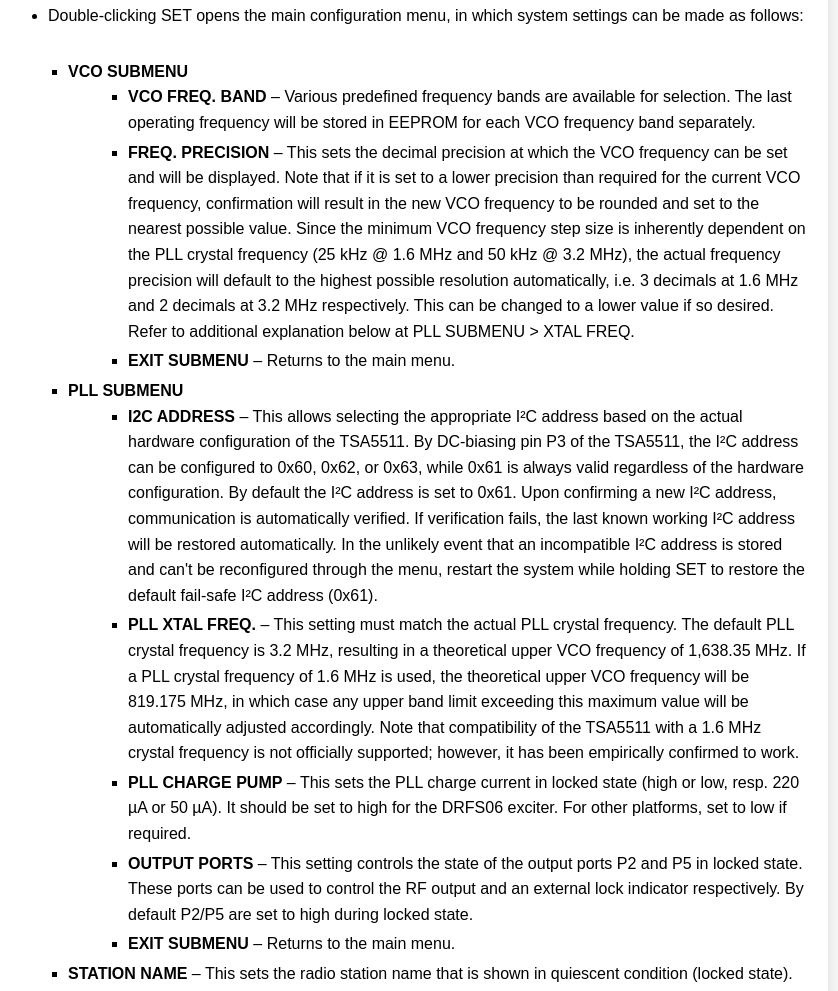
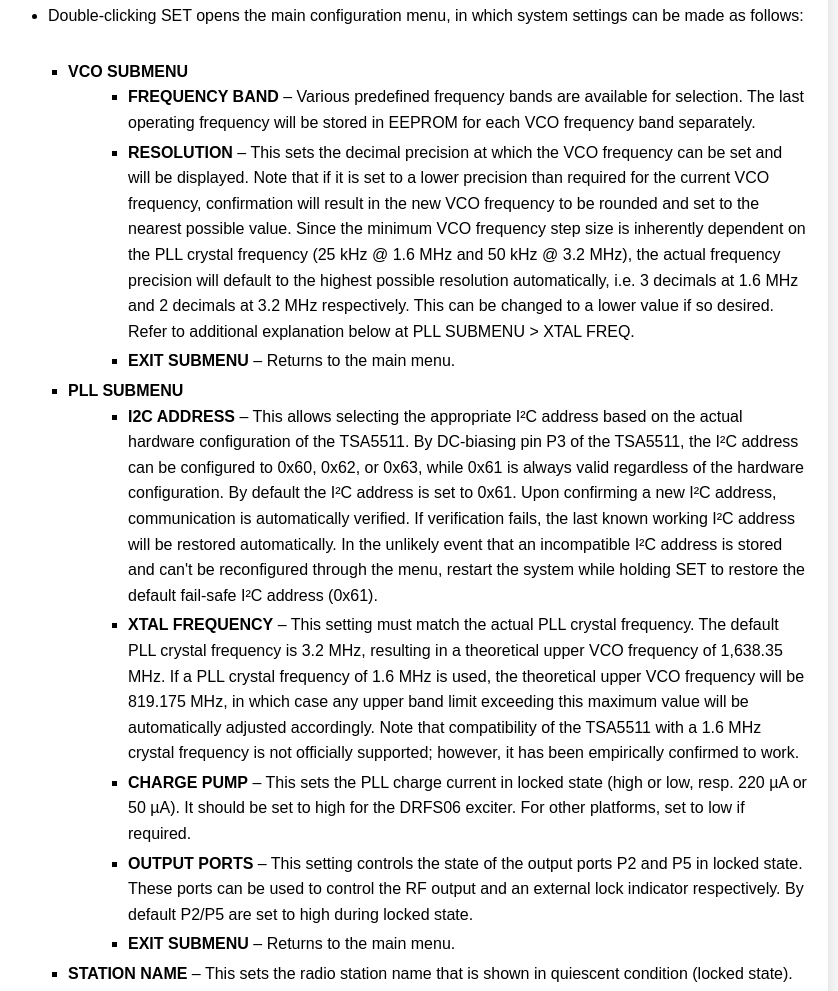
Before and after one commit to SpiderBlocker/TSA5511_PLL_Controller_Arduino, a plain HTML site: page index.html in a window 1280 px wide. Shown: the part 775-1766 px from the top of the page, without its empty margins (232-1070 px from the left). Drawn offline with Linux system fonts and the light colour scheme.

Commit message:
Update index.html

```diff
--- a/index.html
+++ b/index.html
@@ -58,16 +58,16 @@
         <ul class="submenu menu-description">
             <li><strong>VCO SUBMENU</strong>
                 <ul class="submenu">
-                    <li><strong>VCO FREQ. BAND</strong> – Various predefined frequency bands are available for selection. The last operating frequency will be stored in EEPROM for each VCO frequency band separately.</li>
-                    <li><strong>FREQ. PRECISION</strong> – This sets the decimal precision at which the VCO frequency can be set and will be displayed. Note that if it is set to a lower precision than required for the current VCO frequency, confirmation will result in the new VCO frequency to be rounded and set to the nearest possible value. Since the minimum VCO frequency step size is inherently dependent on the PLL crystal frequency (25 kHz @ 1.6 MHz and 50 kHz @ 3.2 MHz), the actual frequency precision will default to the highest possible resolution automatically, i.e. 3 decimals at 1.6 MHz and 2 decimals at 3.2 MHz respectively. This can be changed to a lower value if so desired. Refer to additional explanation below at PLL SUBMENU > XTAL FREQ.</li>
+                    <li><strong>FREQUENCY BAND</strong> – Various predefined frequency bands are available for selection. The last operating frequency will be stored in EEPROM for each VCO frequency band separately.</li>
+                    <li><strong>RESOLUTION</strong> – This sets the decimal precision at which the VCO frequency can be set and will be displayed. Note that if it is set to a lower precision than required for the current VCO frequency, confirmation will result in the new VCO frequency to be rounded and set to the nearest possible value. Since the minimum VCO frequency step size is inherently dependent on the PLL crystal frequency (25 kHz @ 1.6 MHz and 50 kHz @ 3.2 MHz), the actual frequency precision will default to the highest possible resolution automatically, i.e. 3 decimals at 1.6 MHz and 2 decimals at 3.2 MHz respectively. This can be changed to a lower value if so desired. Refer to additional explanation below at PLL SUBMENU > XTAL FREQ.</li>
                     <li><strong>EXIT SUBMENU</strong> – Returns to the main menu.</li>
                 </ul>
             </li>
             <li><strong>PLL SUBMENU</strong>
                 <ul class="submenu">
                     <li><strong>I2C ADDRESS</strong> – This allows selecting the appropriate I²C address based on the actual hardware configuration of the TSA5511. By DC-biasing pin P3 of the TSA5511, the I²C address can be configured to 0x60, 0x62, or 0x63, while 0x61 is always valid regardless of the hardware configuration. By default the I²C address is set to 0x61. Upon confirming a new I²C address, communication is automatically verified. If verification fails, the last known working I²C address will be restored automatically. In the unlikely event that an incompatible I²C address is stored and can't be reconfigured through the menu, restart the system while holding SET to restore the default fail-safe I²C address (0x61). </li>
-                    <li><strong>PLL XTAL FREQ.</strong> – This setting must match the actual PLL crystal frequency. The default PLL crystal frequency is 3.2 MHz, resulting in a theoretical upper VCO frequency of 1,638.35 MHz. If a PLL crystal frequency of 1.6 MHz is used, the theoretical upper VCO frequency will be 819.175 MHz, in which case any upper band limit exceeding this maximum value will be automatically adjusted accordingly. Note that compatibility of the TSA5511 with a 1.6 MHz crystal frequency is not officially supported; however, it has been empirically confirmed to work.</li>
-                    <li><strong>PLL CHARGE PUMP</strong> – This sets the PLL charge current in locked state (high or low, resp. 220 µA or 50 µA). It should be set to high for the DRFS06 exciter. For other platforms, set to low if required.</li>
+                    <li><strong>XTAL FREQUENCY</strong> – This setting must match the actual PLL crystal frequency. The default PLL crystal frequency is 3.2 MHz, resulting in a theoretical upper VCO frequency of 1,638.35 MHz. If a PLL crystal frequency of 1.6 MHz is used, the theoretical upper VCO frequency will be 819.175 MHz, in which case any upper band limit exceeding this maximum value will be automatically adjusted accordingly. Note that compatibility of the TSA5511 with a 1.6 MHz crystal frequency is not officially supported; however, it has been empirically confirmed to work.</li>
+                    <li><strong>CHARGE PUMP</strong> – This sets the PLL charge current in locked state (high or low, resp. 220 µA or 50 µA). It should be set to high for the DRFS06 exciter. For other platforms, set to low if required.</li>
                     <li><strong>OUTPUT PORTS</strong> – This setting controls the state of the output ports P2 and P5 in locked state. These ports can be used to control the RF output and an external lock indicator respectively. By default P2/P5 are set to high during locked state.</li>
                     <li><strong>EXIT SUBMENU</strong> – Returns to the main menu.</li>
                 </ul>
```
